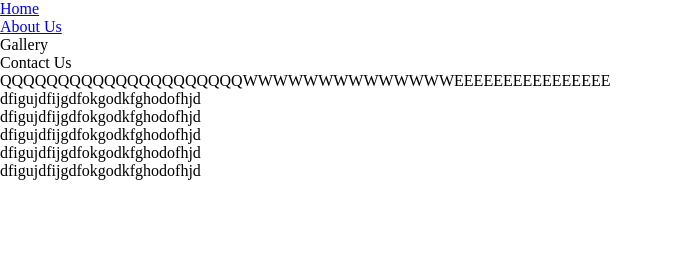
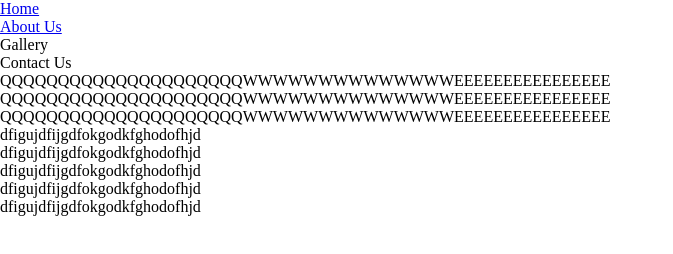
Before and after one commit to NataliiaSoroka/secondTeam, a plain HTML site: page index.html in a window 1280 px wide. Shown: the whole page, without its empty margins (0-673 px from the left). Drawn offline with Linux system fonts and the light colour scheme.

Commit message:
added few blocks

```diff
--- a/index.html
+++ b/index.html
@@ -20,6 +20,12 @@
           <div class="newTestBlock">
           	QQQQQQQQQQQQQQQQQQQQQWWWWWWWWWWWWWWEEEEEEEEEEEEEEEE
           </div>
+          <div class="newTestBlock">
+          	QQQQQQQQQQQQQQQQQQQQQWWWWWWWWWWWWWWEEEEEEEEEEEEEEEE
+          </div>
+          <div class="newTestBlock">
+          	QQQQQQQQQQQQQQQQQQQQQWWWWWWWWWWWWWWEEEEEEEEEEEEEEEE
+          </div>
     </header>
     <div class="container">
     <p>dfigujdfijgdfokgodkfghodofhjd</p>
```
